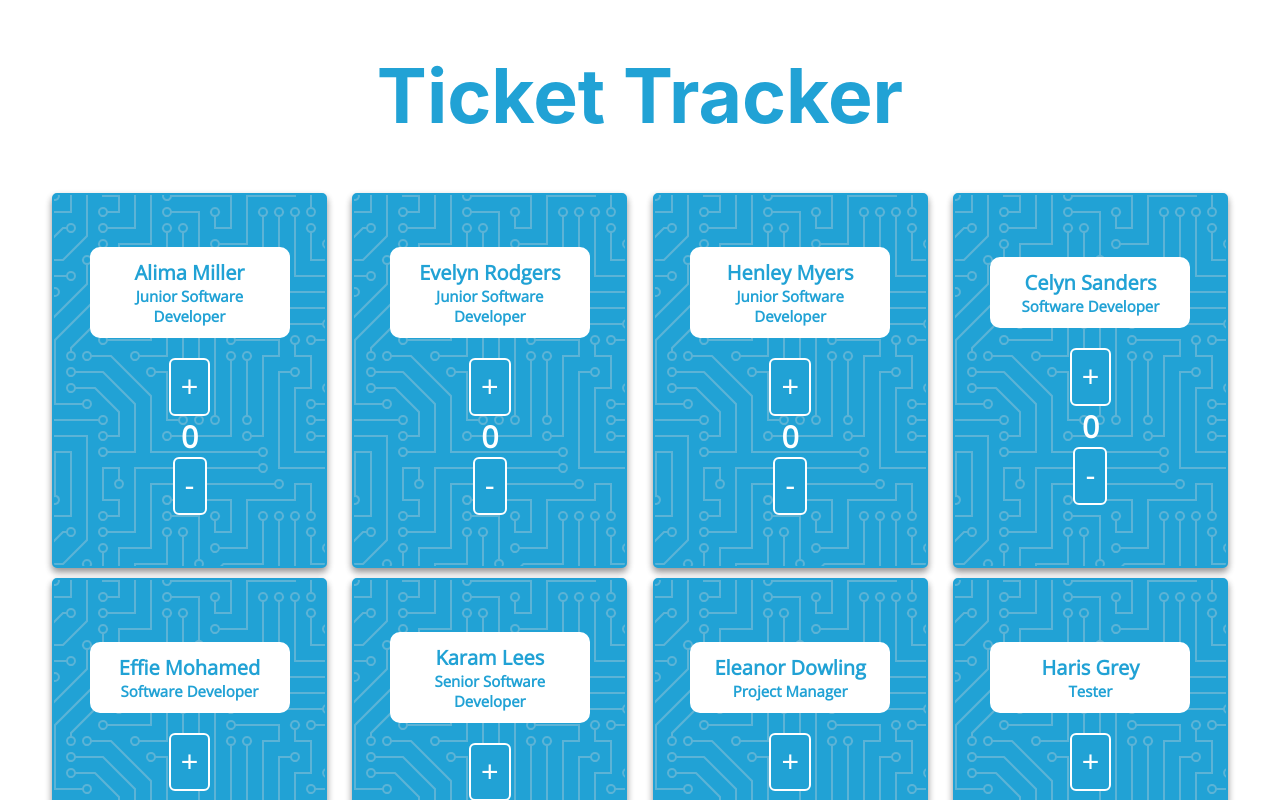
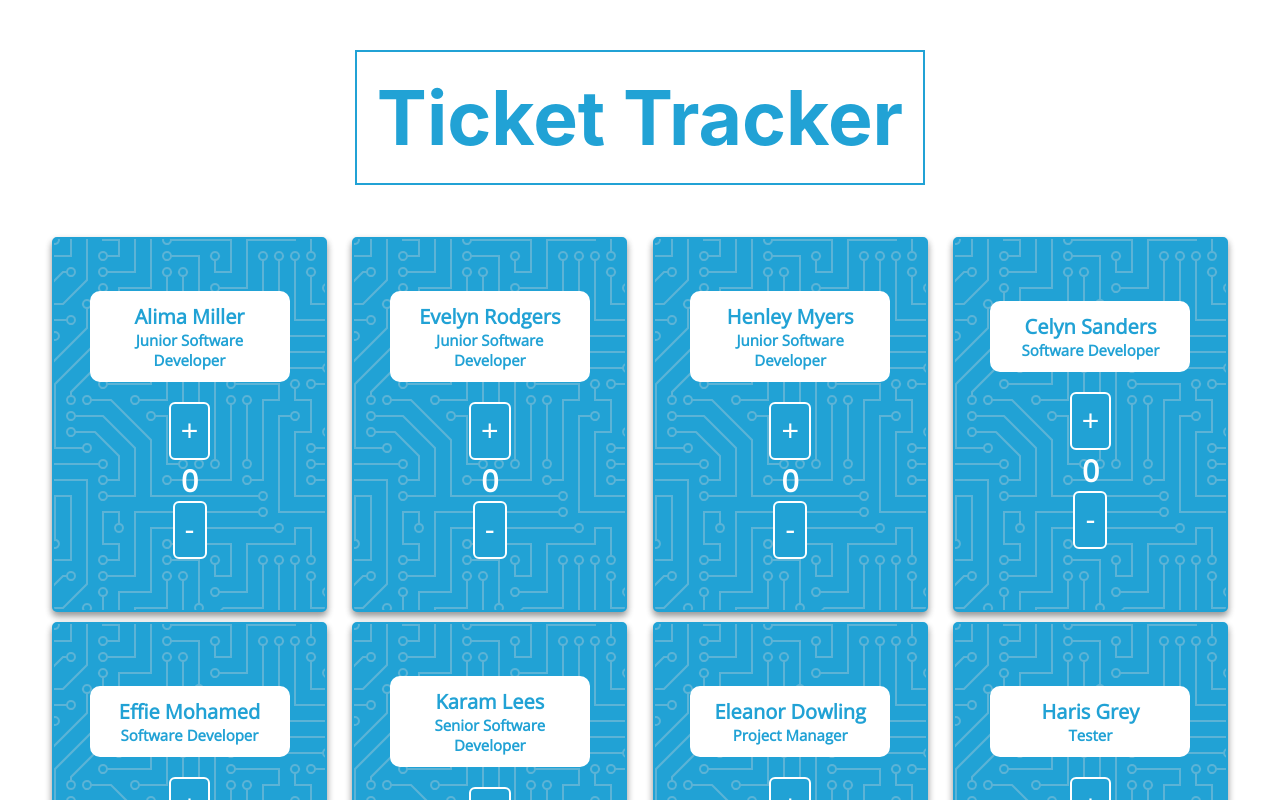
Before and after one commit to bridgetjpereira/Employee-tracker, a React (Create React App) app: page / in a window 1280 px wide. Shown: the top 800 px of the page. Built offline with nearby package versions, Linux system fonts and the light colour scheme.

Commit message:
Amended main title styling

```diff
--- a/src/App.jsx
+++ b/src/App.jsx
@@ -2,7 +2,6 @@ import React, { useState } from "react";
 import styles from "./App.module.scss";
 import DataFile from "./components/DataFile";
 import team from "./Data/team";
-
 
 const App = () => {
   const getDataFileJsx = (person) => (
@@ -11,11 +10,11 @@ const App = () => {
 
   return (
     <>
-
-<nav className={styles.nav}>
-      <h1>Ticket Tracker</h1>
-
-    </nav>
+      <nav className={styles.nav}>
+        <div className={styles.title}>
+          <h1>Ticket Tracker</h1>
+        </div>
+      </nav>
       <section className={styles.content}>{team.map(getDataFileJsx)}</section>
     </>
   );
--- a/src/App.module.scss
+++ b/src/App.module.scss
@@ -39,4 +39,10 @@
   color: #21a2d5;
   font-size: 50px;
   margin-top: 50px;
+
 }
+
+.title{
+  border: 2px solid #21a2d5;
+  padding: 20px;
+}
```
